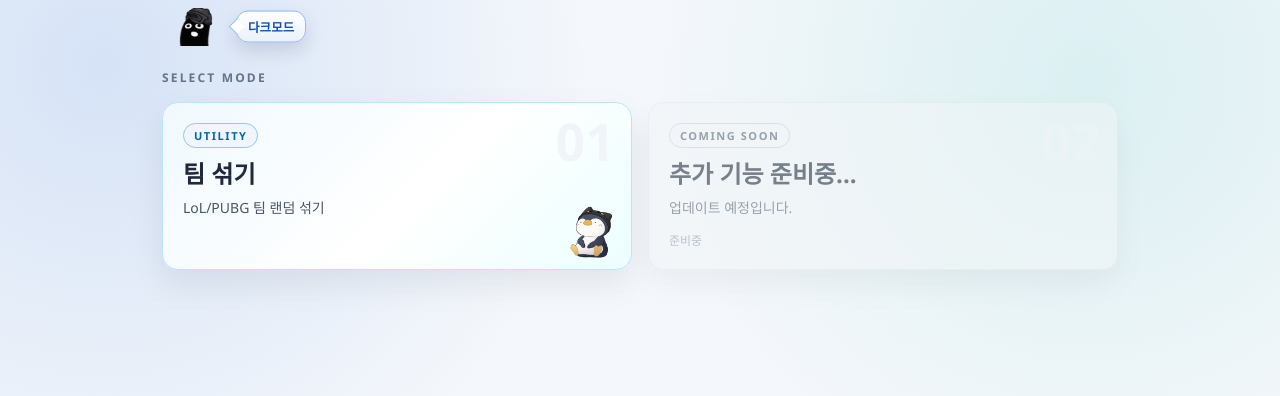
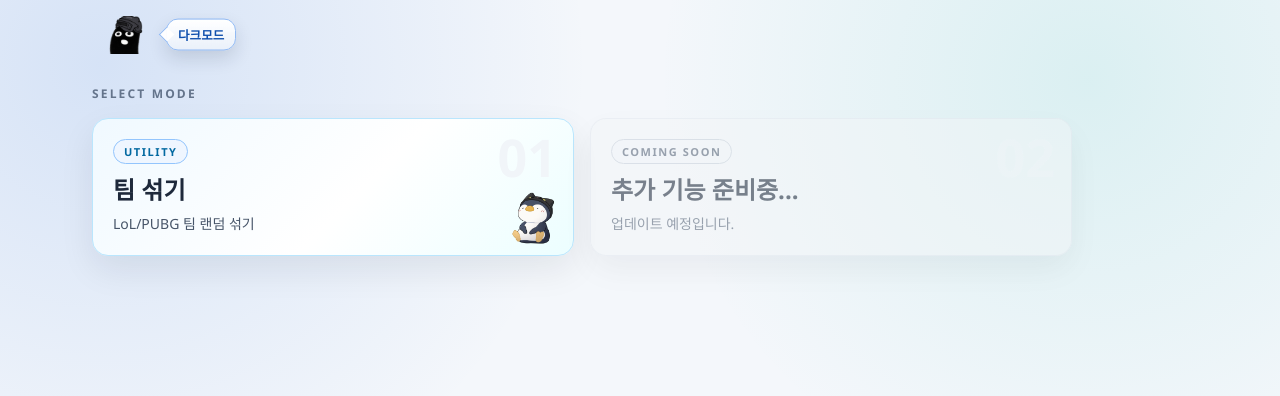
Before and after one commit to 50091page/soopi-utils, a React (Vite) app: page /#/ in a window 1280 px wide. Shown: the top 396 px of the page. Built offline with nearby package versions, Linux system fonts and the light colour scheme.

Commit message:
Adjust top controls spacing and clean menu card copy

```diff
--- a/src/App.tsx
+++ b/src/App.tsx
@@ -10,10 +10,6 @@ function AppFrame() {
   const lightModeLogoSrc = `${import.meta.env.BASE_URL}img/50091-dark.png`;
   const location = useLocation();
   const navigate = useNavigate();
-  const controlsClass =
-    location.pathname === "/shuffle"
-      ? "mx-auto max-w-[1120px]"
-      : "mx-auto max-w-[980px]";
 
   useEffect(() => {
     [darkModeLogoSrc, lightModeLogoSrc].forEach((src) => {
@@ -24,7 +20,7 @@ function AppFrame() {
 
   return (
     <>
-      <div className={`${controlsClass} app-top-controls px-3 py-2`}>
+      <div className="mx-auto mb-2 max-w-[1120px] app-top-controls px-3 pb-2 pt-4">
         <div className="theme-floating-controls">
           <button
             type="button"
--- a/src/pages/MenuPage.tsx
+++ b/src/pages/MenuPage.tsx
@@ -85,7 +85,6 @@ function MenuCardItem({ card, order, onNavigate }: MenuCardItemProps) {
         />
       ) : null}
 
-      {card.status === "comingSoon" ? <p className="menu-card-soon-text">준비중</p> : null}
     </article>
   );
 }
@@ -94,7 +93,8 @@ export function MenuPage() {
   const navigate = useNavigate();
 
   return (
-    <section className="mx-auto max-w-[980px] px-3 py-4">
+    <section className="mx-auto max-w-[1120px] px-3 py-4">
+      <div className="max-w-[980px]">
         <div className="mb-4">
           <p className="m-0 text-xs font-semibold tracking-[0.18em] text-slate-500 dark:text-slate-500">
             SELECT MODE
@@ -105,6 +105,7 @@ export function MenuPage() {
             <MenuCardItem key={card.id} card={card} order={index + 1} onNavigate={navigate} />
           ))}
         </div>
+      </div>
     </section>
   );
 }
```
Lines whose indentation alone changed are shown as unchanged.
